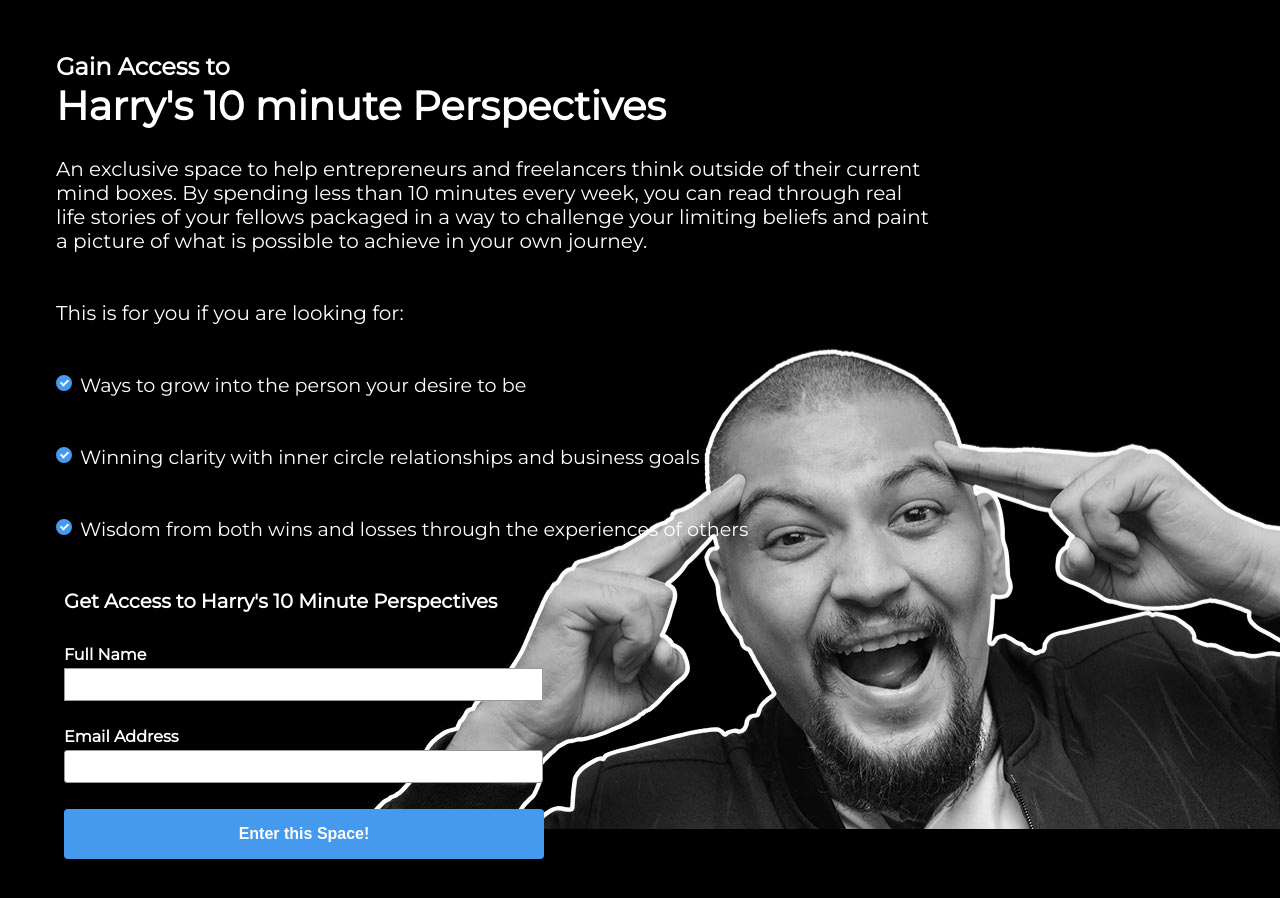
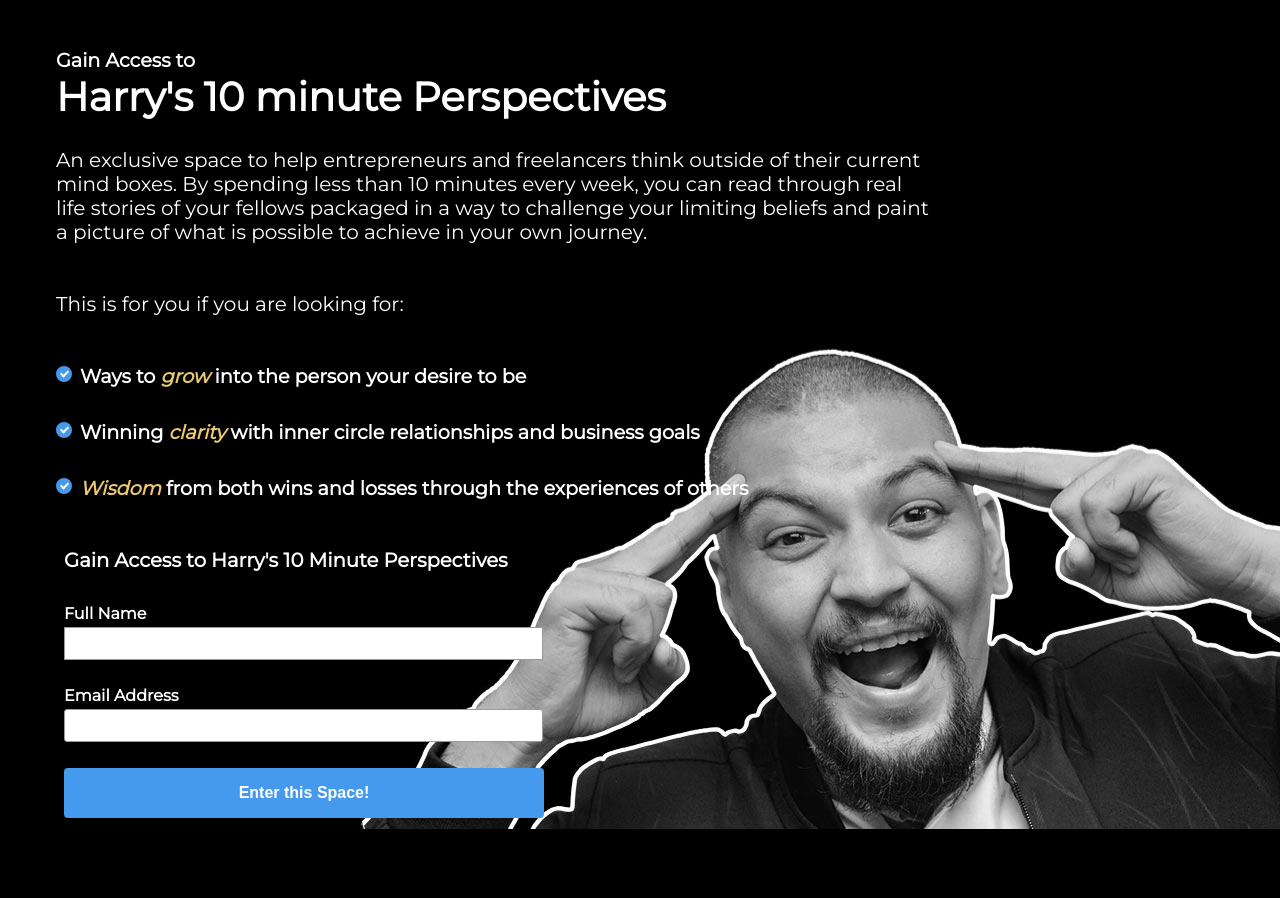
Before and after one commit to harryrsingh/harryrsingh, a plain HTML site: page opt-in.html in a window 1280 px wide. After the commit the page ends 866 px from the top, so only its background shows below. Drawn offline with Linux system fonts and the light colour scheme; a script that the page names is missing.

Commit message:
commit 7:56PM

```diff
--- a/css/newsletter.css
+++ b/css/newsletter.css
@@ -113,12 +113,17 @@ main {
     margin-bottom: 2rem;
   }
 
+em {
+  color: #ecc96f;
+}
+
 .headline {
   font-size: 1.5rem;
   padding: 0 1rem 0 1rem;
 }
 
 .headline-2 {
+  font-size: 1rem;
   margin-bottom: 0;
 }
 
@@ -138,7 +143,9 @@ main {
     text-align: left;
     margin: 1rem 1rem 2rem 1rem;
     padding-left: 1.5rem;
-    position: relative; }
+    position: relative;
+    font-weight: bold;
+  }
     .lists li:before {
       content: "";
       position: absolute;
@@ -147,7 +154,9 @@ main {
       border: solid 8px #459aee;
       border-radius: 8px;
       -moz-border-radius: 8px;
-      -webkit-border-radius: 8px; }
+      -webkit-border-radius: 8px;
+    }
+
     .lists li:after {
       content: "";
       position: absolute;
@@ -211,6 +220,10 @@ a {
   .headline {
     font-size: 2.5rem; }
 
+  .headline-2 {
+      font-size: 1.2rem;
+  }
+
   .body-text {
     font-size: 1.25rem;
     margin: 1rem 1rem 3rem 1rem;
@@ -220,9 +233,10 @@ a {
     list-style: none;
     font-size: 1.2rem;
     text-align: left;
-    margin: 1rem 2.5rem 3rem 2.5rem;
+    margin: 1rem 2.5rem 2rem 2.5rem;
     padding-left: 1.5rem;
-    position: relative; }
+    position: relative;
+  }
     .lists li:before {
       content: "";
       position: absolute;
--- a/opt-in.html
+++ b/opt-in.html
@@ -21,12 +21,12 @@
                 than 10 minutes every week, you can read through real life stories of your fellows packaged in a way to challenge
                 your limiting beliefs and paint a picture of what is possible to achieve in your own journey.
             </p>
-            <p class="body-text left">This is for you if you are looking for:</p>
+            <p class="body-text left bold">This is for you if you are looking for:</p>
 
             <ul class="circle-checkmark lists">
-                <li>Ways to grow into the person your desire to be</li>
-                <li>Winning clarity with inner circle relationships and business goals</li>
-                <li>Wisdom from both wins and losses through the experiences of others</li>
+                <li>Ways to <em>grow</em> into the person your desire to be</li>
+                <li>Winning <em>clarity </em> with inner circle relationships and business goals</li>
+                <li><em>Wisdom</em> from both wins and losses through the experiences of others</li>
             </ul>
 
             <!-- Begin Mailchimp Signup Form -->
@@ -36,7 +36,7 @@
                 <div id="mc_embed_signup_scroll">
 
             <div class="mc-field-group">
-                <h2 class="headline-2" id="form-headline">Get Access to Harry's 10 Minute Perspectives</h2>
+                <h2 class="headline-2" id="form-headline">Gain Access to Harry's 10 Minute Perspectives</h2>
                 <label for="mce-FNAME"><span>Full Name</span>
                     <input type="text" value="" name="FNAME" class="required" id="mce-FNAME">
                 </label>
```
